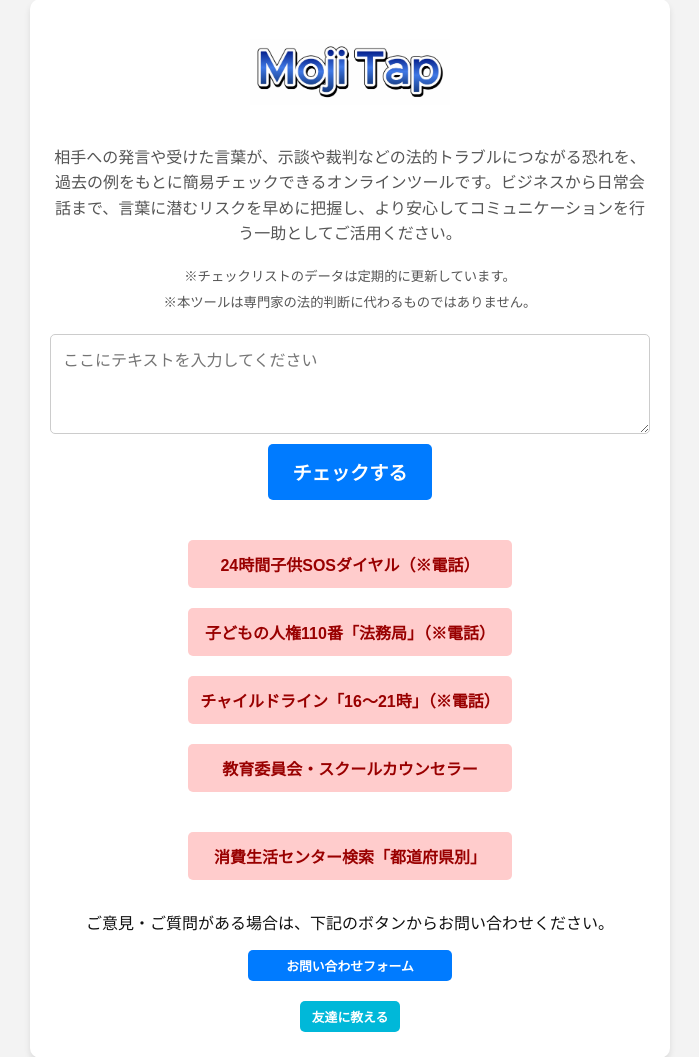
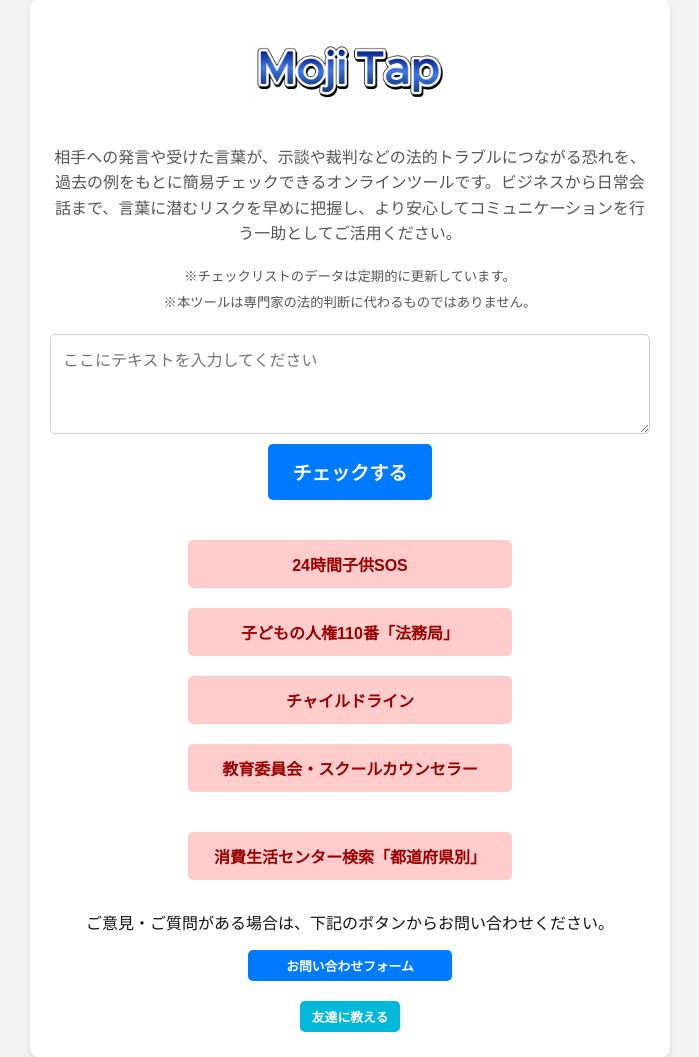
Before and after one commit to mojitap/flask_app, a Flask app: page / in a window 1280 px wide. Shown: the part 41-1098 px from the top of the page, without its empty margins (290-989 px from the left). Run offline with Flask 3, Linux system fonts and the light colour scheme; the visitor is signed in with stand-in values (Sample User, id 1).

Commit message:
Update index.html

```diff
--- a/templates/index.html
+++ b/templates/index.html
@@ -248,14 +248,14 @@
       <!-- ▼▼ 相談先の情報を「バナー」風にする ▼▼ -->
       <div style="margin-top: 30px;">
         <!-- 学生向けバナー -->
-        <a href="tel:0120-0-78310" class="support-banner">
-          24時間子供SOSダイヤル（※電話）
+        <a href="https://www.mext.go.jp/a_menu/shotou/seitoshidou/06112210.htm" target="_blank" class="support-banner">
+          24時間子供SOS
         </a><br>
-        <a href="tel:0120-007-110" class="support-banner">
-          子どもの人権110番「法務局」（※電話）
+        <a href="https://www.moj.go.jp/JINKEN/jinken112.html" target="_blank" class="support-banner">
+          子どもの人権110番「法務局」
         </a><br>
-        <a href="tel:0120-99-7777" class="support-banner">
-          チャイルドライン「16～21時」（※電話）
+        <a href="https://childline.or.jp/" target="_blank" class="support-banner">
+          チャイルドライン
         </a><br>
         <a href="https://www.mext.go.jp/" target="_blank" class="support-banner">
           教育委員会・スクールカウンセラー
```
